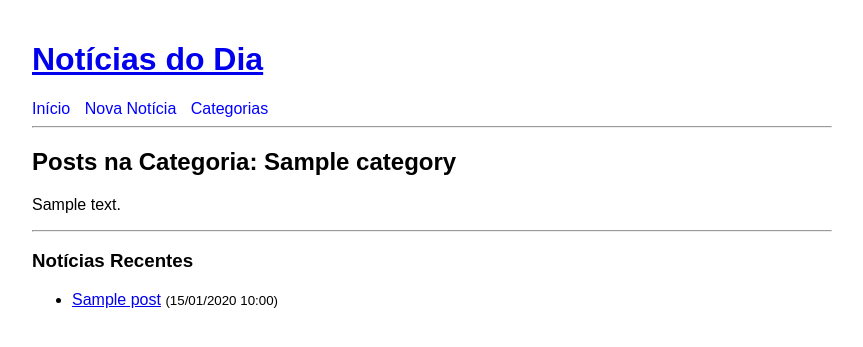
After one commit to eduardobauer9001/site_noticias_django, a Django app: page /category/1/ in a window 1280 px wide. The commit adds this page. Shown: the top 347 px of the page, without its empty margins (208-1071 px from the left). Run offline with Django 5.2, Linux system fonts and the light colour scheme; tables that the repository leaves empty hold one stand-in row (values such as "Sample post").

Commit message:
Etapa 3: criação das categorias

```diff
--- a/blog/models.py
+++ b/blog/models.py
@@ -1,16 +1,38 @@
 from django.db import models
 from django.urls import reverse
 from django.conf import settings # Necessário para referenciar o User model
+
+
+# NOVO MODELO
+class Category(models.Model):
+    name = models.CharField(max_length=100, unique=True, verbose_name="Nome da Categoria")
+    description = models.TextField(blank=True, verbose_name="Descrição")
+
+    class Meta:
+        verbose_name_plural = "Categories"
+
+    def __str__(self):
+        return self.name
+
+    # Útil para o reverse de DetailView
+    def get_absolute_url(self):
+        return reverse('category_detail', kwargs={'pk': self.pk})
 
 class Post(models.Model):
     title = models.CharField(max_length=200, verbose_name="Título")
     content = models.TextField(verbose_name="Conteúdo (HTML)")
     published_date = models.DateTimeField(verbose_name="Data de Publicação")
 
+    # NOVO CAMPO: Relação Muitos-Para-Muitos com Category
+    categories = models.ManyToManyField(
+        Category,
+        related_name='posts', # Permite acessar posts de uma categoria via category.posts.all()
+        verbose_name="Categorias"
+    )
+
     def __str__(self):
         return self.title
 
-    # Útil para o redirect nas Class Based Views (Versão 3)
     def get_absolute_url(self):
         return reverse('post_detail', kwargs={'pk': self.pk})
 
--- a/blog/urls.py
+++ b/blog/urls.py
@@ -5,7 +5,9 @@ from .views import (
     PostCreateView,
     PostUpdateView,
     PostDeleteView,
-    add_comment_to_post # Importar a nova view
+    add_comment_to_post,
+    CategoryListView,
+    CategoryDetailView,
 )
 
 urlpatterns = [
@@ -15,4 +17,6 @@ urlpatterns = [
     path('post/<int:pk>/edit/', PostUpdateView.as_view(), name='post_update'),
     path('post/<int:pk>/delete/', PostDeleteView.as_view(), name='post_delete'),
     path('post/<int:pk>/comment/', add_comment_to_post, name='add_comment_to_post'),
+    path('categories/', CategoryListView.as_view(), name='category_list'),
+    path('category/<int:pk>/', CategoryDetailView.as_view(), name='category_detail'),
 ]
--- a/blog/views.py
+++ b/blog/views.py
@@ -1,10 +1,11 @@
 from django.views.generic import ListView, DetailView, CreateView, UpdateView, DeleteView
 from django.urls import reverse_lazy
-from django.shortcuts import render, redirect, get_object_or_404 # Novos imports
+from django.shortcuts import render, redirect, get_object_or_404
 from django.contrib.auth.decorators import login_required # Novo import para restrição de acesso
 from django.utils import timezone # Para converter string em data se necessário, ou use parse_datetime
-from .models import Post, Comment # Importar Comment
+from .models import Post, Comment, Category
 from .forms import PostForm, CommentForm # Importar CommentForm
+from django.http import Http404 # Novo import para erro 404
 
 class PostListView(ListView):
     model = Post
@@ -57,3 +58,30 @@ class PostDeleteView(DeleteView):
     model = Post
     template_name = 'blog/post_confirm_delete.html'
     success_url = reverse_lazy('post_list')
+
+# NOVAS CLASSES-BASED VIEWS PARA CATEGORIAS
+
+class CategoryListView(ListView):
+    """View para listar todas as categorias disponíveis."""
+    model = Category
+    template_name = 'blog/category_list.html'
+    context_object_name = 'categories'
+
+class CategoryDetailView(DetailView):
+    """
+    View para listar posts de uma categoria específica.
+    Reutiliza o template de listagem de posts.
+    """
+    model = Category
+    template_name = 'blog/category_detail.html' # Nomeamos um novo template
+    context_object_name = 'category' # O objeto principal no contexto é a categoria
+
+    # Sobrescrevemos o método para também pegar os posts relacionados e injetar no contexto
+    def get_context_data(self, **kwargs):
+        context = super().get_context_data(**kwargs)
+        # Requisito: Listar todos os posts pertencentes a esta categoria (ordenado por data)
+        context['posts'] = self.object.posts.all().order_by('-published_date')
+
+        # O DetailView já trata o 404 automaticamente se o PK for inválido.
+        # Não precisamos de lógica extra para o 404 aqui.
+        return context
--- a/templates/base.html
+++ b/templates/base.html
@@ -15,6 +15,7 @@
         <nav>
             <a href="{% url 'post_list' %}">Início</a>
             <a href="{% url 'post_create' %}">Nova Notícia</a>
+            <a href="{% url 'category_list' %}">Categorias</a>
         </nav>
         <hr>
     </header>
--- /dev/null
+++ b/templates/blog/category_detail.html
@@ -0,0 +1,21 @@
+{% extends 'base.html' %}
+
+{% block title %}Posts em {{ category.name }}{% endblock %}
+
+{% block content %}
+    <h2>Posts na Categoria: {{ category.name }}</h2>
+    <p>{{ category.description }}</p>
+
+    <hr>
+    <h3>Notícias Recentes</h3>
+    <ul>
+        {% for post in posts %}
+            <li>
+                <a href="{% url 'post_detail' post.pk %}">{{ post.title }}</a>
+                <small>({{ post.published_date|date:"d/m/Y H:i" }})</small>
+            </li>
+        {% empty %}
+            <li>Nenhum post encontrado nesta categoria.</li>
+        {% endfor %}
+    </ul>
+{% endblock %}
```
Also changed, not shown: blog/admin.py (+8 -2 lines), templates/blog/category_list.html (added, +17 -0 lines), templates/blog/post_detail.html (+12 -0 lines), blog/migrations/0003_category_post_categories.py (added).
